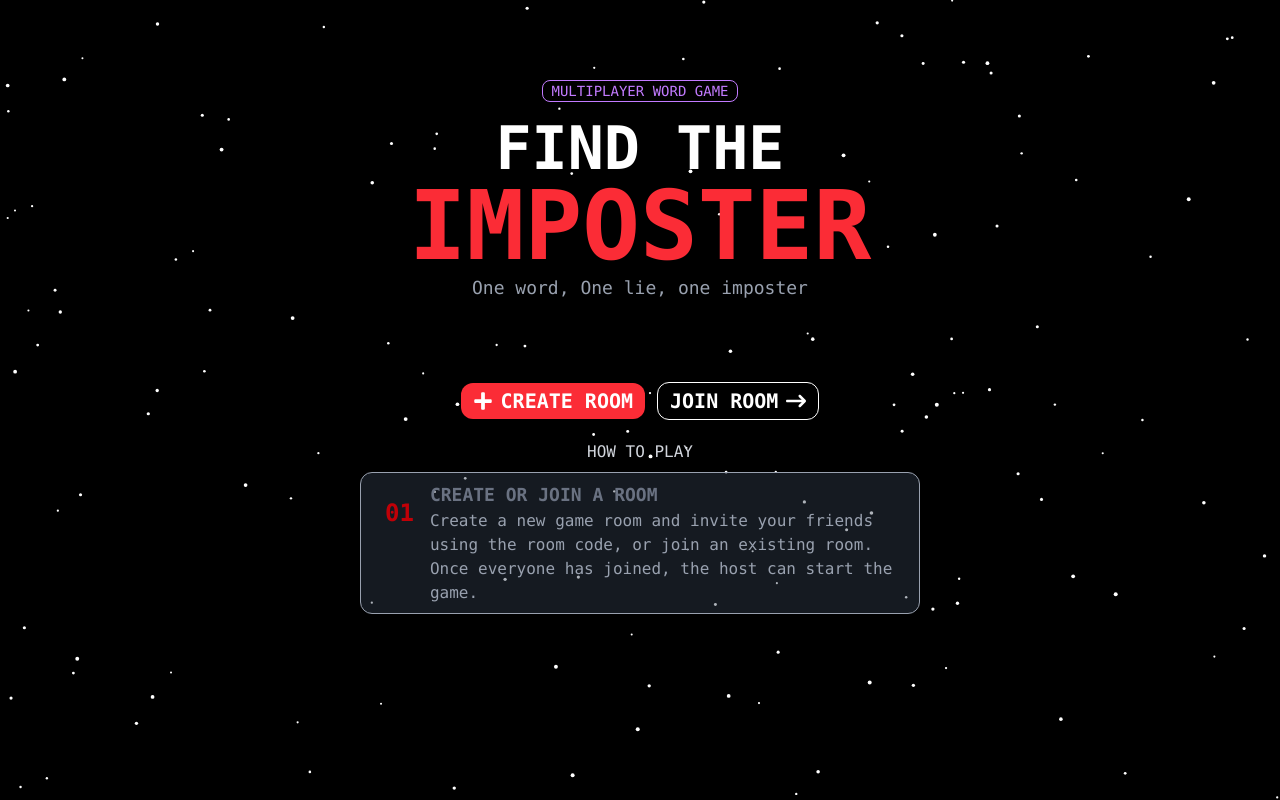
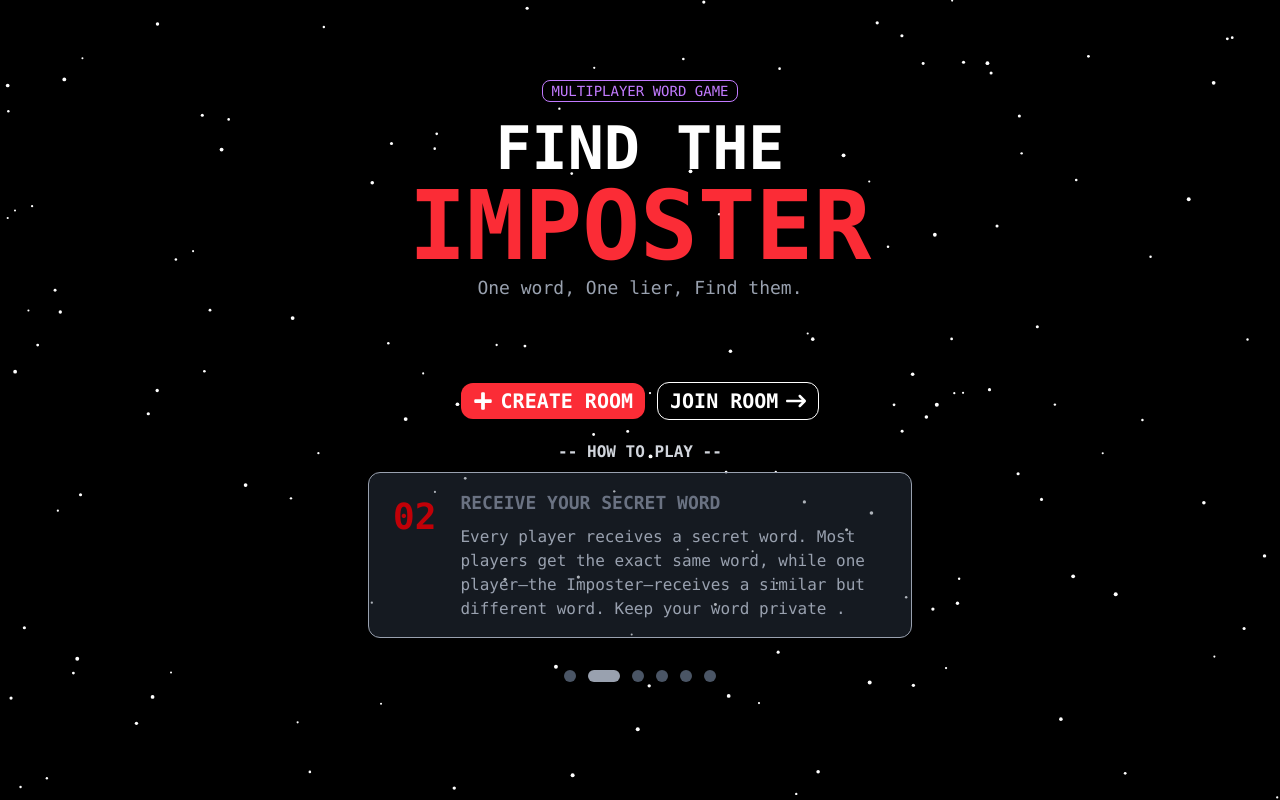
Before and after one commit to Manoj72-dev/Trickster, a React (Vite) app in the folder client/: page / in a window 1280 px wide. Built offline with nearby package versions, Linux system fonts and the light colour scheme.

Commit message:
Add components for homepage

```diff
--- a/client/package.json
+++ b/client/package.json
@@ -11,6 +11,7 @@
   },
   "dependencies": {
     "@tailwindcss/vite": "^4.3.1",
+    "framer-motion": "^12.42.0",
     "react": "^19.2.7",
     "react-dom": "^19.2.7",
     "react-icons": "^5.6.0",
--- a/client/src/App.jsx
+++ b/client/src/App.jsx
@@ -1,35 +1,9 @@
-import { useState } from 'react'
-import StarsCanvas from './components/SpaceBackground/StarsCanvas'
-import Hero from './components/Hero'
-import HowTo from './components/HowTo'
-
-import { FaPlus } from "react-icons/fa";
-import { FaArrowRightLong } from "react-icons/fa6";
+import Home from './pages/Home'
 
 function App() {
   return(
-    <div className="relative w-screen h-screen">
-      <StarsCanvas/>
-        <Hero/>
-
-        <div className='flex flex-col font-mono'>
-          <div className='text-white font-semibold flex gap-3 justify-center items-center pt-20'>
-            <div className='text-xl'>
-              <button className='border-red-500 bg-red-500 rounded-xl px-3 py-1 flex justify-center items-center gap-2 hover:scale-105 tarnsition duration-300 active:scale-95'>
-                <FaPlus />
-                CREATE ROOM
-              </button>
-            </div>
-            <div className='text-xl'>
-              <button className='border px-3 py-1 rounded-xl flex justify-center items-center gap-2 hover:scale-105 tarnsition duration-300 active:scale-95 hover:bg-white hover:text-black'>
-                JOIN ROOM
-                <FaArrowRightLong />
-              </button>
-            </div>
-          </div>
-        </div>
-
-        <HowTo/>
+    <div>
+      <Home/>
     </div>
   )
 }
--- a/client/src/components/Hero.jsx
+++ b/client/src/components/Hero.jsx
@@ -15,7 +15,7 @@ function Hero(){
                 </span>
                 </div>
                 <div className='flex justify-center items-center'>
-                    <span className='text-gray-400 text-lg'>One word, One lie, one imposter</span>
+                    <span className='text-gray-400 text-lg'>One word, One lier, Find them.</span>
                 </div>
         </div>
     )
--- a/client/src/components/HowTo.jsx
+++ b/client/src/components/HowTo.jsx
@@ -1,4 +1,5 @@
-import { useState } from "react";
+import { useState, useEffect } from "react";
+import { motion, AnimatePresence} from 'framer-motion';
 
 function HowTo(){
     const steps = [
@@ -12,13 +13,13 @@ function HowTo(){
             id: 2,
             title: "RECEIVE YOUR SECRET WORD",
             description:
-            "Every player receives a secret word. Most players get the exact same word, while one player—the Imposter—receives a similar but different word. Keep your word private and never reveal it directly."
+            "Every player receives a secret word. Most players get the exact same word, while one player—the Imposter—receives a similar but different word. Keep your word private ."
         },
         {
             id: 3,
             title: "DISCUSS AND GIVE CLUES",
             description:
-            "Take turns describing your word with short clues. Be specific enough that teammates recognize the shared word, but vague enough that the Imposter cannot easily figure it out. Listen carefully to everyone else's clues."
+            "Take turns describing your word with short clues. Be specific enough that teammates recognize the shared word, but vague enough that the Imposter cannot easily figure it out."
         },
         {
             id: 4,
@@ -36,28 +37,104 @@ function HowTo(){
             id: 6,
             title: "REVEAL THE WINNER",
             description:
-            "If the majority correctly identifies the Imposter, the other players win. If the Imposter survives the vote—or successfully guesses the common word after being caught—they steal the victory."
+            "If the majority correctly identifies the Imposter, the other players win. If the Imposter survives -or successfully guesses the common word after being caught—they steal the victory."
         }
     ];
 
     const [currentStep, setCurrentStep] = useState(0);
+    const [isPause, setIsPause] = useState(false);
+    const [direction, setDirection] = useState(1);
 
+    const nextStep = () =>{
+        setDirection(1);
+        setCurrentStep((prev) => (prev+1) % steps.length);
+    };
+
+    const prevStep = () =>{
+        setDirection(-1);
+        setCurrentStep((prev)=> prev ===0 ? steps.length-1 : prev-1);
+    };
+
+
+    useEffect(() =>{
+        if(isPause) return;
+        const interval = setInterval(() => {
+            nextStep();
+        }, 4000);
+
+        return () => clearInterval(interval);
+    }, [isPause])
+
+    const step = steps[currentStep];
     return(
-        <div className='font-mono'>
-            <span className='flex flex-col justify-center items-center mt-5 text-gray-300 '>
-              HOW TO PLAY
+        <div className='font-mono flex flex-col justify-center items-center'>
+            <span className='flex flex-col justify-center items-center mt-5 text-gray-300 font-bold'>
+              -- HOW TO PLAY --
             </span>
-          <div className='flex justify-center items-center text-gray-400 p-2'>
-            <div className='flex  border rounded-xl min-w-80 max-w-140 p-2 bg-gray-700/40'>
-                <div className='p-4'>
-                  <span className='text-red-700 text-2xl font-bold '> 01 </span>
-                </div>
-                <div className=''>
-                  <h2 className=' font-bold text-gray-500 text-lg'> CREATE OR JOIN A ROOM</h2>
-                  <p className=' font-mono'>Create a new game room and invite your friends using the room code, or join an existing room. Once everyone has joined, the host can start the game.</p>
-                </div>
+            <div className='flex overflow-hidden justify-center items-center text-gray-400 p-2 min-w-80 max-w-140'>
+                <AnimatePresence mode="wait">
+
+
+                    <motion.div
+                        key ={currentStep}
+                        initial={{opacity:0, x: direction > 0 ? 80 : -80,}}
+                        animate = {{opacity:1, x:0}}
+                        onMouseEnter={() => setIsPause(true)}
+                        onMouseLeave={() => setIsPause(false)}
+                        exit={{opacity:0, x: direction > 0 ? -80 : 80}}
+                        transition={{
+                            duration:0.45,
+                            ease: "easeInOut",
+                        }}
+                        drag='x'
+                        dragConstraints={{left: -20, right: 20}}
+                        dragElastic={0.2}
+                        dragMomentum={false}
+                        onDrag={() => setIsPause(true)}
+                        onDragEnd={(event, info) =>{
+                            setIsPause(false);
+                            const swipeThreshold = 10;
+                            if(info.offset.x < -swipeThreshold){
+                                nextStep();
+                            }
+                            if(info.offset.x > swipeThreshold){
+                                prevStep();
+                            }
+                        }}
+                        className='flex cursor-grab active:cursor-grabbing border rounded-xl min-w-80 max-w-140 p-2 bg-gray-700/40'
+                    >
+                        <div className='p-4' >
+                            <span className='text-red-700 text-4xl font-bold '>
+                                0{step.id}
+                            </span>
+                        </div>
+                        <div className='flex flex-col p-2 gap-2'>
+                            <h2 className=' font-bold text-gray-500 text-lg'>
+                                {step.title}
+                            </h2>
+                            <p className=' font-mono'>
+                                {step.description}
+                            </p>
+                        </div>
+                    </motion.div>
+                </AnimatePresence>
             </div>
-          </div>
+            <div className="mt-6 flex items-center justify-center gap-3">
+                {steps.map((_, index) => (
+                    <button
+                    key={index}
+                    onClick={() => {
+                        setDirection(index > currentStep ? 1:-1);
+                        setCurrentStep(index);
+                    }}
+                    className={`transition-all duration-300 rounded-full ${
+                        currentStep === index
+                        ? "w-8 h-3 bg-gray-400"
+                        : "w-3 h-3 bg-gray-600 hover:bg-gray-400"
+                    }`}
+                    />
+                ))}
+            </div>
         </div>
     )
 }
--- /dev/null
+++ b/client/src/pages/Home.jsx
@@ -0,0 +1,37 @@
+import { useState } from 'react'
+import StarsCanvas from '../components/SpaceBackground/StarsCanvas'
+import Hero from '../components/Hero'
+import HowTo from '../components/HowTo'
+
+import { FaPlus } from "react-icons/fa";
+import { FaArrowRightLong } from "react-icons/fa6";
+
+function Home(){
+    return(
+    <div className="relative w-screen h-screen">
+      <StarsCanvas/>
+        <Hero/>
+
+        <div className='flex flex-col font-mono'>
+          <div className='text-white font-semibold flex gap-3 justify-center items-center pt-20'>
+            <div className='text-xl'>
+              <button className='border-red-500 bg-red-500 rounded-xl px-3 py-1 flex justify-center items-center gap-2 hover:scale-105 tarnsition duration-300 active:scale-95'>
+                <FaPlus />
+                CREATE ROOM
+              </button>
+            </div>
+            <div className='text-xl'>
+              <button className='border px-3 py-1 rounded-xl flex justify-center items-center gap-2 hover:scale-105 tarnsition duration-300 active:scale-95 hover:bg-white hover:text-black'>
+                JOIN ROOM
+                <FaArrowRightLong />
+              </button>
+            </div>
+          </div>
+        </div>
+
+        <HowTo/>
+    </div>
+    )
+}
+
+export default Home;
```
Also changed, not shown: 1 other file (tests, documents, lock files or other folders).
